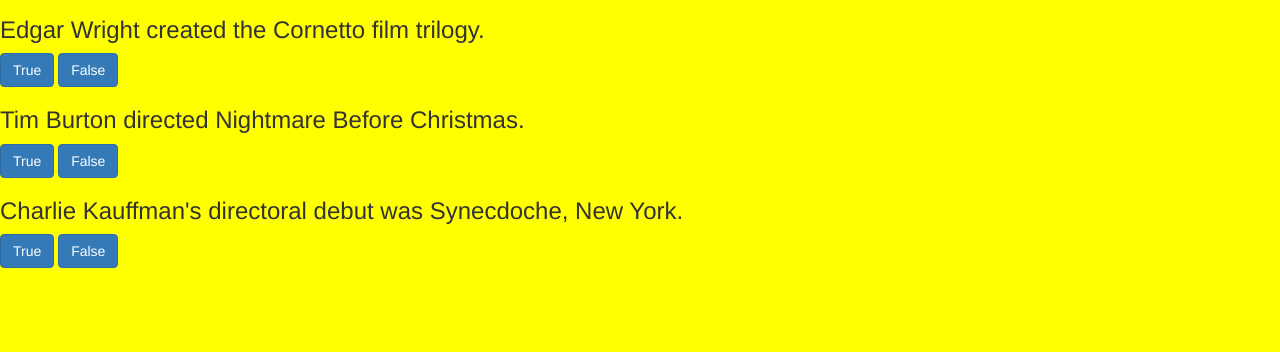
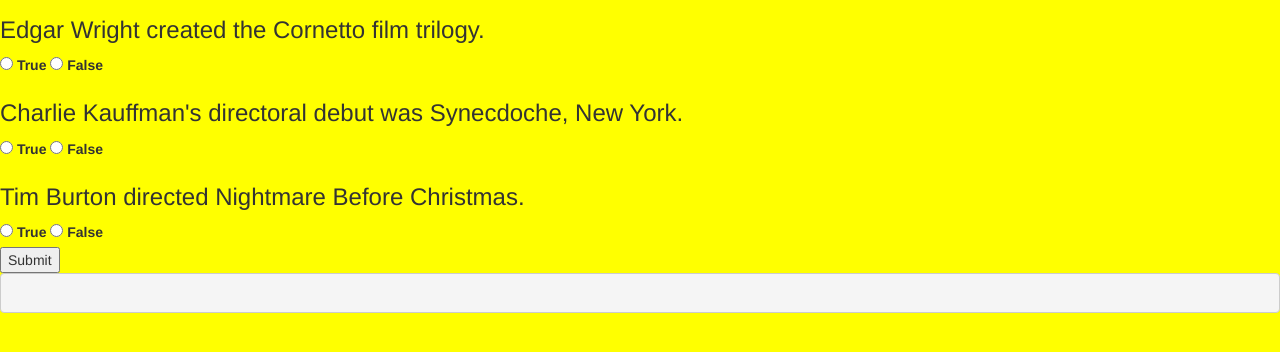
Before and after one commit to lvayavong/TriviaGame, a plain HTML site: page index.html in a window 1280 px wide. Shown: the part 294-646 px from the top of the page. Drawn offline with nearby package versions, Linux system fonts and the light colour scheme.

Commit message:
third draft

```diff
--- a/assets/javascript/app.js
+++ b/assets/javascript/app.js
@@ -5,6 +5,7 @@ var correctAnswers = ["#button1","#button4", "#button5"]
 
 setTimeout(tenSeconds, 1000 * 10);
 setTimeout(fifteenSeconds, 1000 * 15);
+setTimeout(twentySeconds, 1000 * 20)
 setTimeout(timeUp, 1000 * 30);
 
 
@@ -21,28 +22,43 @@ function fifteenSeconds() {
   $("#display").text("00:10");
   console.log("10 seconds left");
 }
-
+function twentySeconds() {
+  $("#display").text("00:05");
+  console.log("5 seconds left");
+}
 function timeUp() {
 
 
   console.log("done");
   $("#display").text("Time's Up!");
   console.log("time is up");
-}
-function win() {
+};
+// function win() {
+//
+//   alert("You win!");
+//   winAmount++;
+//
+//   $("#winAmount").html(winAmount);
+//   restartGame();
+// }
+//
+// function lose() {
+//
+//   alert("You lose!");
+//   lossAmount++;
+//
+//   $("#lossAmount").html(lossAmount);
+//   restartGame();
+// }
+var form = document.querySelector("form");
+var log = document.querySelector("#log");
 
-  alert("You win!");
-  winAmount++;
-
-  $("#winAmount").html(winAmount);
-  restartGame();
-}
-
-function lose() {
-
-  alert("You lose!");
-  lossAmount++;
-
-  $("#lossAmount").html(lossAmount);
-  restartGame();
-}
+form.addEventListener("submit", function(event) {
+  var data = new FormData(form);
+  var output = "";
+  for (const entry of data) {
+    output = entry[0] + "=" + entry[1] + "\r";
+  };
+  log.innerText = output;
+  event.preventDefault();
+}, false);
--- a/index.html
+++ b/index.html
@@ -22,7 +22,76 @@
 </div>
 
      <div id="display">00:30</div>
-<h3>Edgar Wright created the Cornetto film trilogy.</h3>
+     <form>
+        <h3>Edgar Wright created the Cornetto film trilogy.</h3>
+       <div>
+         <input type="radio" id="contactChoice1"
+          name="contact" value="email">
+         <label for="contactChoice1">True</label>
+
+         <input type="radio" id="contactChoice2"
+          name="contact" value="phone">
+         <label for="contactChoice2">False</label>
+       </div>
+     </form>
+       <!-- <div>
+         <button type="submit">Submit</button>
+       </div> -->
+       <form>
+       <h3>Charlie Kauffman's directoral debut was Synecdoche, New York.</h3>
+      <div>
+        <input type="radio" id="contactChoice1"
+         name="contact" value="email">
+        <label for="contactChoice1">True</label>
+
+        <input type="radio" id="contactChoice2"
+         name="contact" value="phone">
+        <label for="contactChoice2">False</label>
+      </div>
+    </form>
+      <!-- <div>
+        <button type="submit">Submit</button>
+      </div> -->
+      <form>
+
+      <h3>Tim Burton directed Nightmare Before Christmas.</h3>
+     <div>
+       <input type="radio" id="contactChoice1"
+        name="contact" value="email">
+       <label for="contactChoice1">True</label>
+
+       <input type="radio" id="contactChoice2"
+        name="contact" value="phone">
+       <label for="contactChoice2">False</label>
+     </div>
+     <div>
+       <button type="submit">Submit</button>
+     </div>
+     </form>
+     <pre id="log">
+     </pre>
+     <!-- <form>
+       <p>Please select your preferred contact method:</p>
+       <div>
+         <input type="radio" id="contactChoice1"
+          name="contact" value="email">
+         <label for="contactChoice1">Email</label>
+
+         <input type="radio" id="contactChoice2"
+          name="contact" value="phone">
+         <label for="contactChoice2">Phone</label>
+
+         <input type="radio" id="contactChoice3"
+          name="contact" value="mail">
+         <label for="contactChoice3">Mail</label>
+       </div>
+       <div>
+         <button type="submit">Submit</button>
+       </div>
+     </form> -->
+
+
+<!-- <h3>Edgar Wright created the Cornetto film trilogy.</h3>
 <button type="button" class="btn btn-primary" data-toggle="button" aria-pressed="false" autocomplete="off">
   <div id="button1">
     True
@@ -54,7 +123,7 @@
 <div id="button6">
   False
 </div>
-</button>
+</button> -->
   <script src="https://ajax.googleapis.com/ajax/libs/jquery/1.12.4/jquery.min.js"></script>
   <script src="assets/javascript/app.js"></script>
 
```
